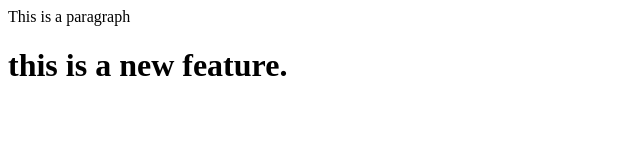
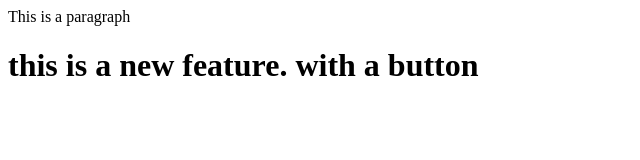
Before and after one commit to Dheeraj-cr7/localrepo, a plain HTML site: page index.html in a window 1280 px wide. Shown: the whole page, without its empty margins (0-640 px from the left). Drawn offline with Linux system fonts and the light colour scheme.

Commit message:
add button

```diff
--- a/index.html
+++ b/index.html
@@ -1,2 +1,2 @@
 <p>This is a paragraph</p>
-<h1>this is a new feature.</h1>
+<h1>this is a new feature. with a button</h1>
```
